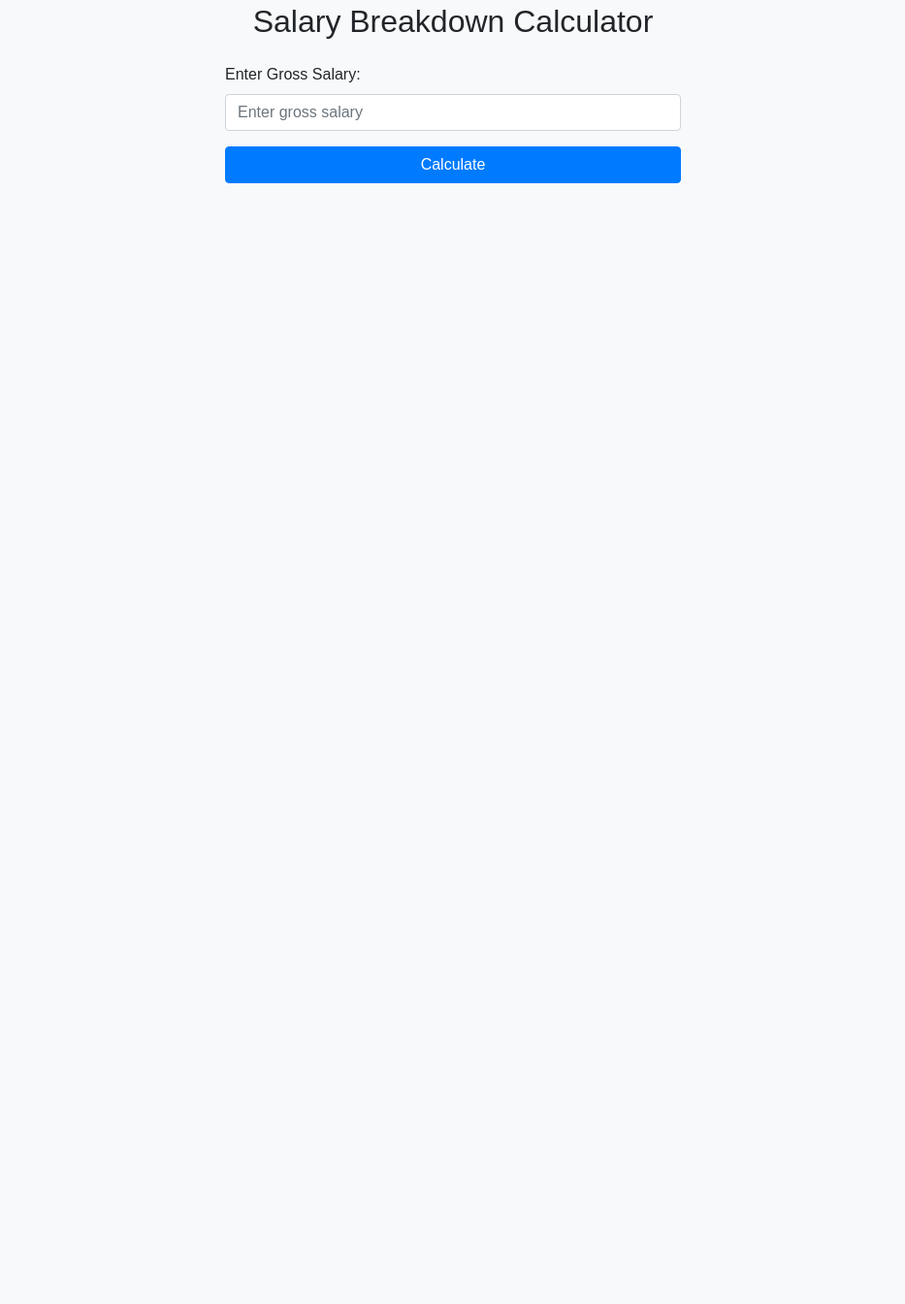
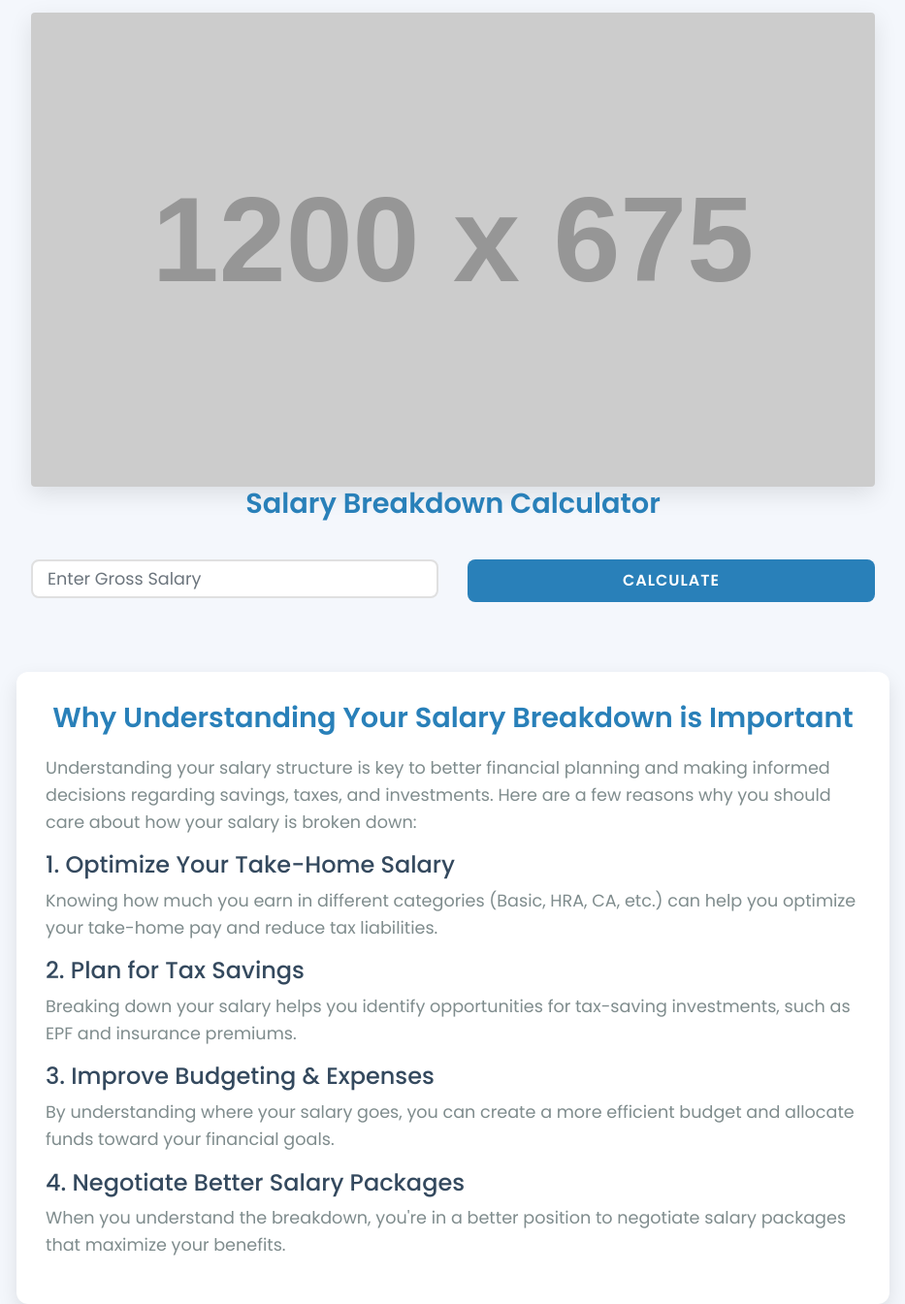
Before and after one commit to aryasrikanth73/salary-breaker, a plain HTML site: page index.html in a window 1280 px wide. Shown: the part 47-1392 px from the top of the page at 97% size, without its empty margins (173-1106 px from the left). Before the commit the page ends 800 px from the top, so only its background shows below. Drawn offline with nearby package versions, Linux system fonts and the light colour scheme; placeholder pictures from the web are drawn by us.

Commit message:
Update index.html

```diff
--- a/index.html
+++ b/index.html
@@ -3,47 +3,176 @@
 <head>
     <meta charset="UTF-8">
     <meta name="viewport" content="width=device-width, initial-scale=1.0">
+    <meta name="description" content="Use our Salary Breakdown Calculator to easily calculate and understand your salary structure. Get detailed insights into components like Basic, HRA, CA, MA, and more to plan your finances effectively.">
+    <meta name="keywords" content="Salary Breakdown Calculator, Salary Calculator, Gross Salary Breakdown, HRA Calculator, CA Calculator, Payroll Management, Financial Planning Tools, Salary Structure Optimization, Personal Finance">
     <title>Salary Breakdown Calculator</title>
-    <link href="https://maxcdn.bootstrapcdn.com/bootstrap/4.5.2/css/bootstrap.min.css" rel="stylesheet">
+    <link href="https://fonts.googleapis.com/css2?family=Poppins:wght@300;400;500;600&display=swap" rel="stylesheet">
+    <link href="https://stackpath.bootstrapcdn.com/bootstrap/4.5.2/css/bootstrap.min.css" rel="stylesheet">
     <style>
         body {
-            background-color: #f8f9fa;
-            font-family: Arial, sans-serif;
+            font-family: 'Poppins', sans-serif;
+            background-color: #f4f7fc;
+            margin: 0;
+            padding: 0;
+            color: #333;
         }
+
         .container {
-            max-width: 500px;
-            margin-top: 50px;
+            max-width: 900px;
+            margin-top: 60px;
         }
+
+        .header-image {
+            width: 100%;
+            border-radius: 12px;
+            box-shadow: 0 8px 24px rgba(0, 0, 0, 0.1);
+        }
+
+        h2, h3 {
+            font-weight: 600;
+            color: #2c3e50;
+        }
+
+        .section-title {
+            font-size: 1.8em;
+            text-align: center;
+            color: #2980b9;
+            margin-bottom: 40px;
+        }
+
+        .btn-custom {
+            background-color: #2980b9;
+            color: #fff;
+            font-weight: 600;
+            padding: 10px 30px;
+            border-radius: 8px;
+            border: none;
+            width: 100%;
+            text-transform: uppercase;
+            letter-spacing: 1px;
+        }
+
+        .btn-custom:hover {
+            background-color: #1c4e80;
+            transition: background-color 0.3s ease;
+        }
+
+        .form-group input {
+            border-radius: 8px;
+            padding: 15px;
+            font-size: 1.1em;
+            border: 2px solid #e0e0e0;
+        }
+
+        .form-group input:focus {
+            border-color: #2980b9;
+            outline: none;
+        }
+
         .result {
-            margin-top: 20px;
-            background-color: #ffffff;
+            background-color: #fff;
+            border-radius: 10px;
             padding: 20px;
-            border-radius: 8px;
-            box-shadow: 0px 4px 8px rgba(0, 0, 0, 0.1);
+            box-shadow: 0 8px 20px rgba(0, 0, 0, 0.08);
+            margin-top: 30px;
+            display: none;
         }
+
         .result-item {
             display: flex;
             justify-content: space-between;
             font-size: 1.1em;
+            padding-bottom: 10px;
+            margin-bottom: 12px;
+            border-bottom: 1px solid #e0e0e0;
         }
+
         .result-item span {
-            font-weight: bold;
+            font-weight: 500;
         }
+
+        .why-section {
+            background-color: #fff;
+            padding: 30px;
+            border-radius: 12px;
+            box-shadow: 0 8px 20px rgba(0, 0, 0, 0.1);
+            margin-top: 60px;
+        }
+
+        .why-section h3 {
+            font-size: 1.8em;
+            color: #2980b9;
+            margin-bottom: 20px;
+        }
+
+        .why-section h4 {
+            color: #34495e;
+        }
+
+        .why-section p {
+            font-size: 1.1em;
+            line-height: 1.6;
+            color: #7f8c8d;
+        }
+
+        .services-section {
+            margin-top: 50px;
+        }
+
+        .services-section ul {
+            list-style: none;
+            padding: 0;
+        }
+
+        .services-section ul li {
+            background-color: #fff;
+            padding: 15px 20px;
+            border-radius: 8px;
+            box-shadow: 0 4px 10px rgba(0, 0, 0, 0.08);
+            margin-bottom: 15px;
+            display: flex;
+            justify-content: space-between;
+            align-items: center;
+            font-weight: 500;
+            transition: background-color 0.3s;
+        }
+
+        .services-section ul li:hover {
+            background-color: #ecf6ff;
+            cursor: pointer;
+        }
+
+        .services-section ul li a {
+            color: #2980b9;
+            text-decoration: none;
+        }
+
+        .services-section ul li a:hover {
+            text-decoration: underline;
+        }
+
     </style>
 </head>
 <body>
 
 <div class="container">
-    <h2 class="text-center mb-4">Salary Breakdown Calculator</h2>
-    <form id="salaryForm">
-        <div class="form-group">
-            <label for="grossSalary">Enter Gross Salary:</label>
-            <input type="number" class="form-control" id="grossSalary" placeholder="Enter gross salary" required>
+    <!-- Blog Thumbnail Section -->
+    <div>
+        <img src="https://via.placeholder.com/1200x675.png?text=Salary+Breakdown+Calculator" alt="Salary Breakdown Calculator" class="img-fluid rounded header-image">
+    </div>
+
+    <h2 class="section-title">Salary Breakdown Calculator</h2>
+
+    <form id="salaryForm" class="row">
+        <div class="form-group col-md-6">
+            <input type="number" class="form-control" id="grossSalary" placeholder="Enter Gross Salary" required>
         </div>
-        <button type="submit" class="btn btn-primary btn-block">Calculate</button>
+        <div class="col-md-6">
+            <button type="submit" class="btn btn-custom btn-block">Calculate</button>
+        </div>
     </form>
 
-    <div id="result" class="result" style="display: none;">
+    <div id="result" class="result">
         <div class="result-item"><span>Basic (50%):</span><span id="basic"></span></div>
         <div class="result-item"><span>HRA (20%):</span><span id="hra"></span></div>
         <div class="result-item"><span>CA (5.81%):</span><span id="ca"></span></div>
@@ -53,6 +182,24 @@
         <div class="result-item"><span>Gross Salary (100%):</span><span id="gross"></span></div>
     </div>
 </div>
+
+<!-- Why Understanding Salary Breakdown Section -->
+<div class="container why-section">
+    <h3 class="text-center">Why Understanding Your Salary Breakdown is Important</h3>
+    <p>Understanding your salary structure is key to better financial planning and making informed decisions regarding savings, taxes, and investments. Here are a few reasons why you should care about how your salary is broken down:</p>
+    <div>
+        <h4>1. Optimize Your Take-Home Salary</h4>
+        <p>Knowing how much you earn in different categories (Basic, HRA, CA, etc.) can help you optimize your take-home pay and reduce tax liabilities.</p>
+        <h4>2. Plan for Tax Savings</h4>
+        <p>Breaking down your salary helps you identify opportunities for tax-saving investments, such as EPF and insurance premiums.</p>
+        <h4>3. Improve Budgeting & Expenses</h4>
+        <p>By understanding where your salary goes, you can create a more efficient budget and allocate funds toward your financial goals.</p>
+        <h4>4. Negotiate Better Salary Packages</h4>
+        <p>When you understand the breakdown, you're in a better position to negotiate salary packages that maximize your benefits.</p>
+    </div>
+</div>
+
+
 
 <script>
     document.getElementById('salaryForm').addEventListener('submit', function(e) {
```
